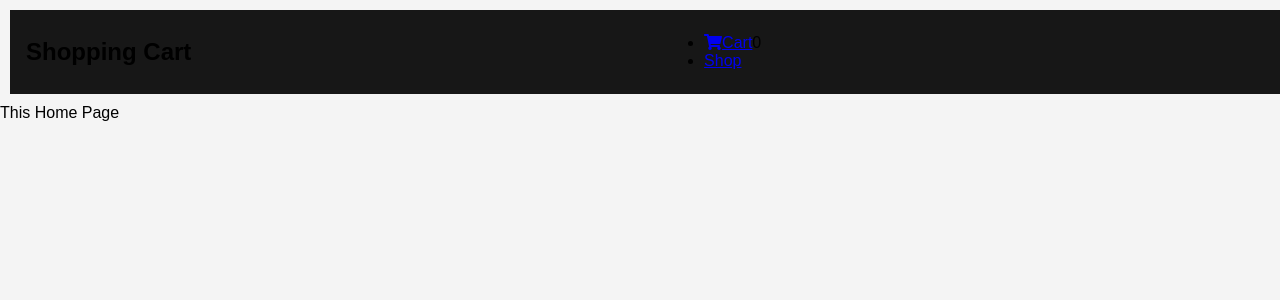
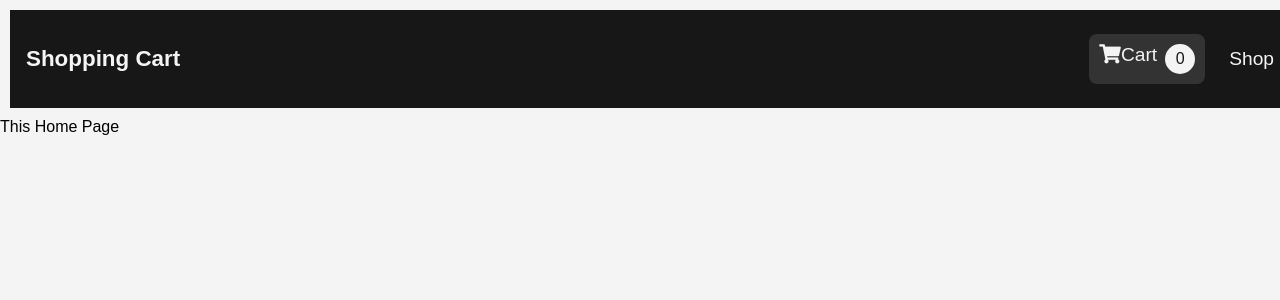
Before and after one commit to jamesoyanna/shopping-cart, a React (Create React App) app in the folder frontend/: page / in a window 1280 px wide. Shown: the top 300 px of the page. Built offline with nearby package versions, Linux system fonts and the light colour scheme.

Commit message:
Add styling on cart icon

```diff
--- a/frontend/src/components/Navbar.css
+++ b/frontend/src/components/Navbar.css
@@ -8,3 +8,81 @@
     z-index: 50;
     margin: 10px;
 }
+
+.navbar__logo h2 {
+    color: #f4f4f4;
+    font-size: 1.4rem;
+    cursor: pointer;
+}
+
+.navbar__links {
+    display: flex;
+    list-style: none;
+    align-items: center;
+
+
+}
+
+.navbar__links > li {
+    padding-left:1.5rem ;
+}
+
+.navbar__links > li > a {
+    text-decoration: none;
+    color: #f4f4f4;
+    font-size: 1.2rem;
+      display:flex;
+}
+
+.navbar__links > li > a > span {
+    display: flex;
+    align-items: center;
+    margin-left: 8px;
+}
+
+.cart__link {
+    background: #333;
+    padding: 10px;
+    border-radius: 8px;
+
+}
+
+.cart__link:hover {
+    background: #dd219e;
+    color: #f4f4f4;
+
+}
+
+.cartlogo__badge {
+    width: 30px;
+    height: 30px;
+    background: #f4f4f4;
+    border-radius: 50%;
+    margin-left: 8px;
+    color: #171717;
+    display: flex;
+    justify-content: center;
+    align-items: center;
+    text-align: center;
+    font-size: 1rem;
+}
+
+.hamburger_menu {
+    width: 30px;
+    height: 30px;
+    display: none;
+    flex-direction: column;
+    justify-content: space-between;
+    align-items: center;
+    cursor: pointer;
+}
+
+.hamburger_menu > div {
+width: 100%;
+height: 3px;
+background: #f4f4f4;
+}
+
+.hamburger_menu:hover > div {
+    background: #dd219e;
+}
--- a/frontend/src/components/Navbar.js
+++ b/frontend/src/components/Navbar.js
@@ -11,13 +11,12 @@ const Navbar = () => {
         {/*  Links*/}
         <ul className="navbar__links">
           <li>
-            <Link to="/cart">
+            <Link to="/cart" className="cart__link">
               {/* Icon*/}
               <i className="fas fa-shopping-cart"></i>
               Cart
+              <span className="cartlogo__badge">0</span>
             </Link>
-
-            <span className="cartlogo__badge">0</span>
           </li>
 
           <li>
@@ -28,6 +27,8 @@ const Navbar = () => {
         {/*  Hamburger Menu */}
         <div className="hamburger_menu">
           <div></div>
+          <div></div>
+          <div></div>
         </div>
       </nav>
     );
```
Also changed, not shown: 1 other file (tests, documents, lock files or other folders).
